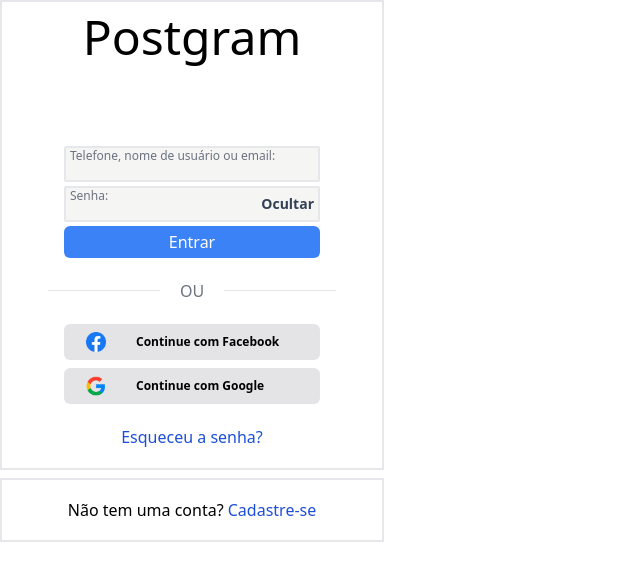
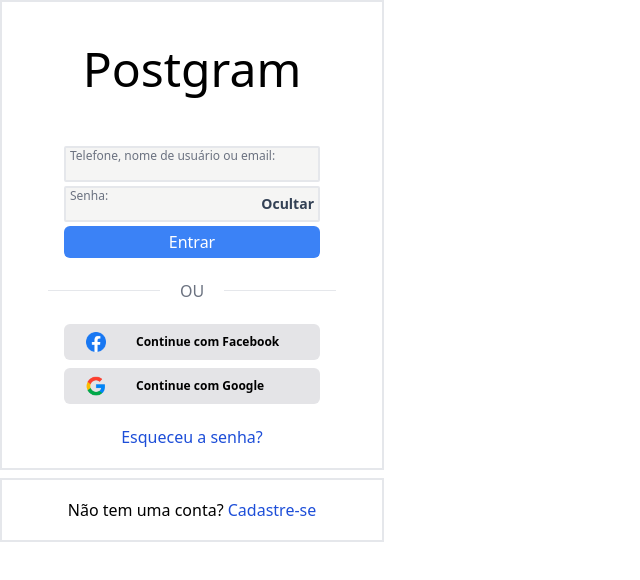
Before and after one commit to joaovicsa/instagram-project, a React (Vite) app in the folder instagram-alike/: page / in a window 1280 px wide. Shown: the top 580 px of the page, without its empty margins (0-640 px from the left). Built offline with nearby package versions, Linux system fonts and the light colour scheme.

Commit message:
styles: corrects login header height

```diff
--- a/instagram-alike/src/templates/login.tsx
+++ b/instagram-alike/src/templates/login.tsx
@@ -8,8 +8,8 @@ function Login() {
   return (
     <div className="w-96 flex flex-wrap gap-2">
       <div className="border-gray border-2 w-96 h-[470px] flex items-center justify-center flex-wrap">
-        <div className="w-full h-28">
-          <h1 className="w-full h-full text-5xl text-center">Postgram</h1>
+        <div className="w-full h-28 flex justify-center items-center">
+          <h1 className="w-full text-5xl text-center">Postgram</h1>
         </div>
         <section className="container">
           <div className="container h-20 flex flex-wrap justify-center">
```
